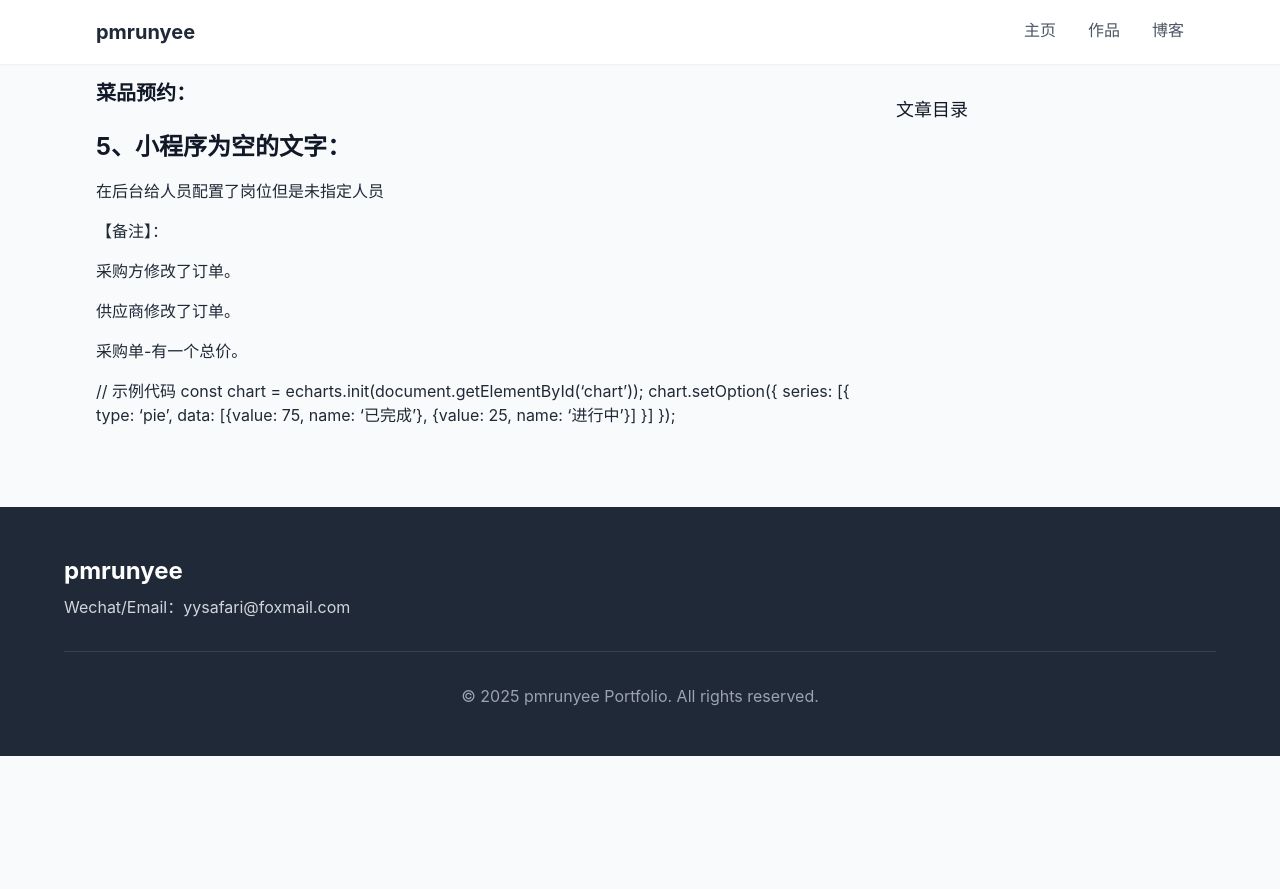
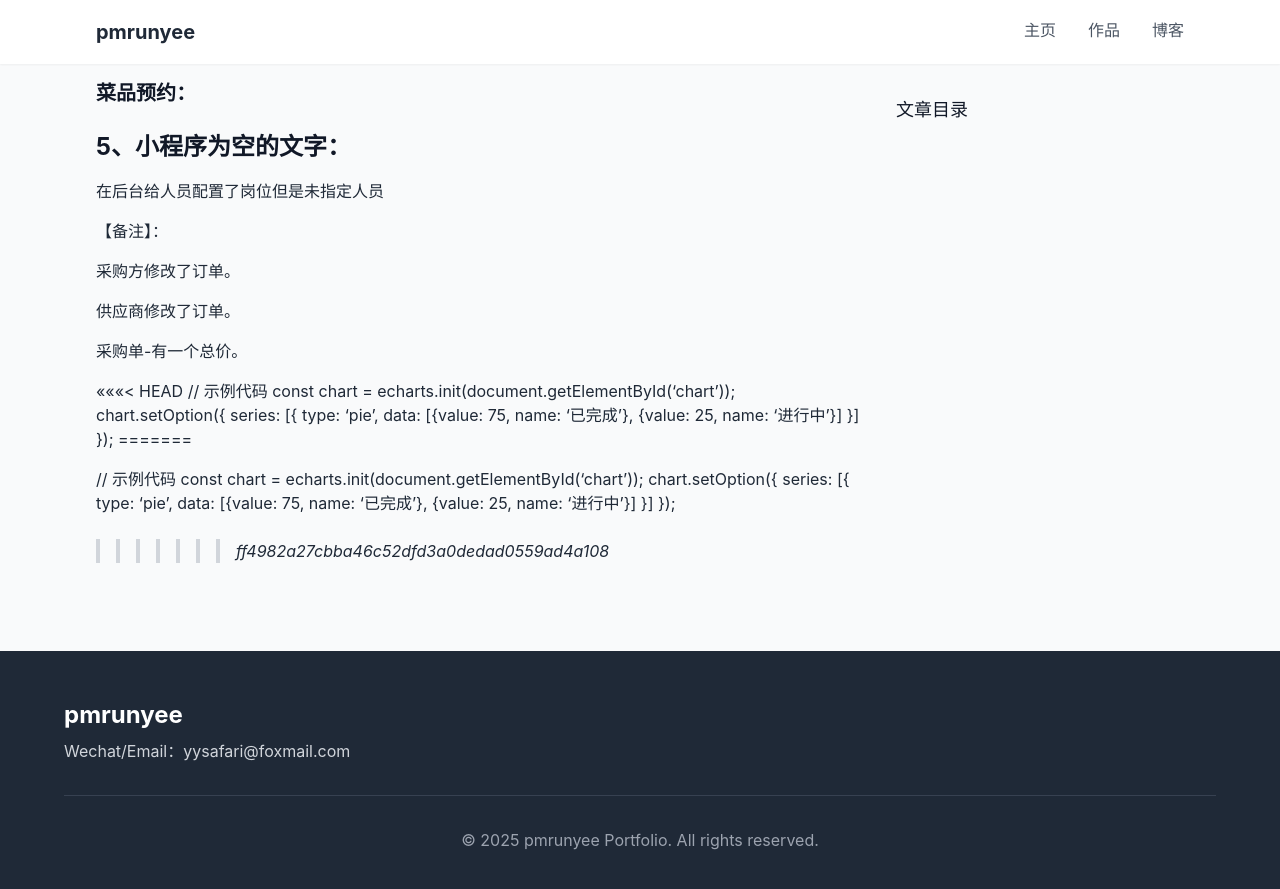
Before and after one commit to runyeehong/runyeehong.github.io, a Jekyll site: the page built from _projects/property-management/index.md, in a window 1280 px wide and 900 px high, scrolled down 2065 px. Shown: the top 889 px of the window. Built offline with Jekyll 4.4.1, drawn with Linux system fonts in a browser that asks for light colours; nearby versions of some CDN libraries; before the commit the page ends 2821 px from its top, so only the background shows below that.

Commit message:
Update index.md

```diff
--- a/_projects/property-management/index.md
+++ b/_projects/property-management/index.md
@@ -96,6 +96,7 @@ toc: true
 
 采购单-有一个总价。
 
+<<<<<<< HEAD
 // 示例代码
 const chart = echarts.init(document.getElementById('chart'));
 chart.setOption({
@@ -105,3 +106,17 @@ data: [{value: 75, name: '已完成'},
 {value: 25, name: '进行中'}]
 }]
 });
+=======
+
+
+
+   // 示例代码
+   const chart = echarts.init(document.getElementById('chart'));
+   chart.setOption({
+       series: [{
+           type: 'pie',
+           data: [{value: 75, name: '已完成'},
+                  {value: 25, name: '进行中'}]
+       }]
+   });
+>>>>>>> ff4982a27cbba46c52dfd3a0dedad0559ad4a108
```
